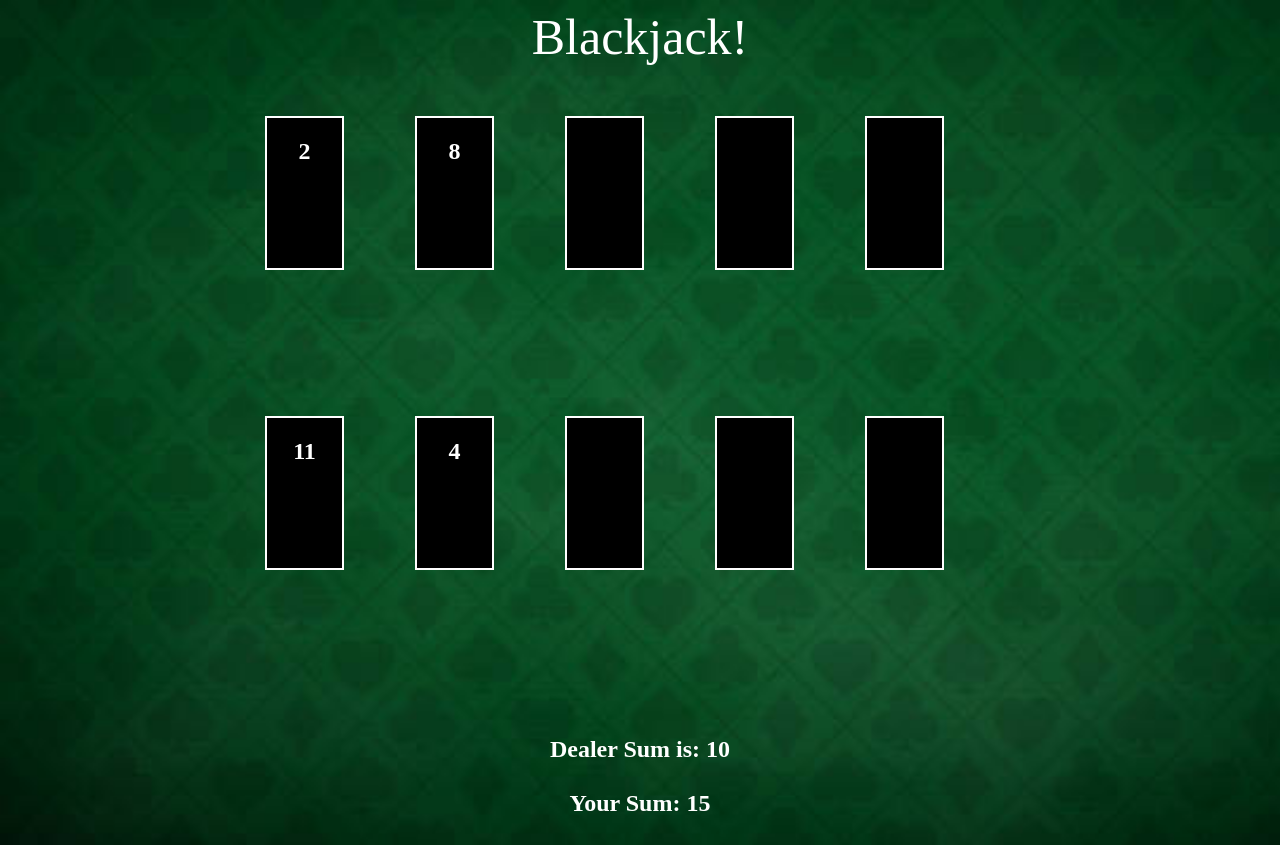
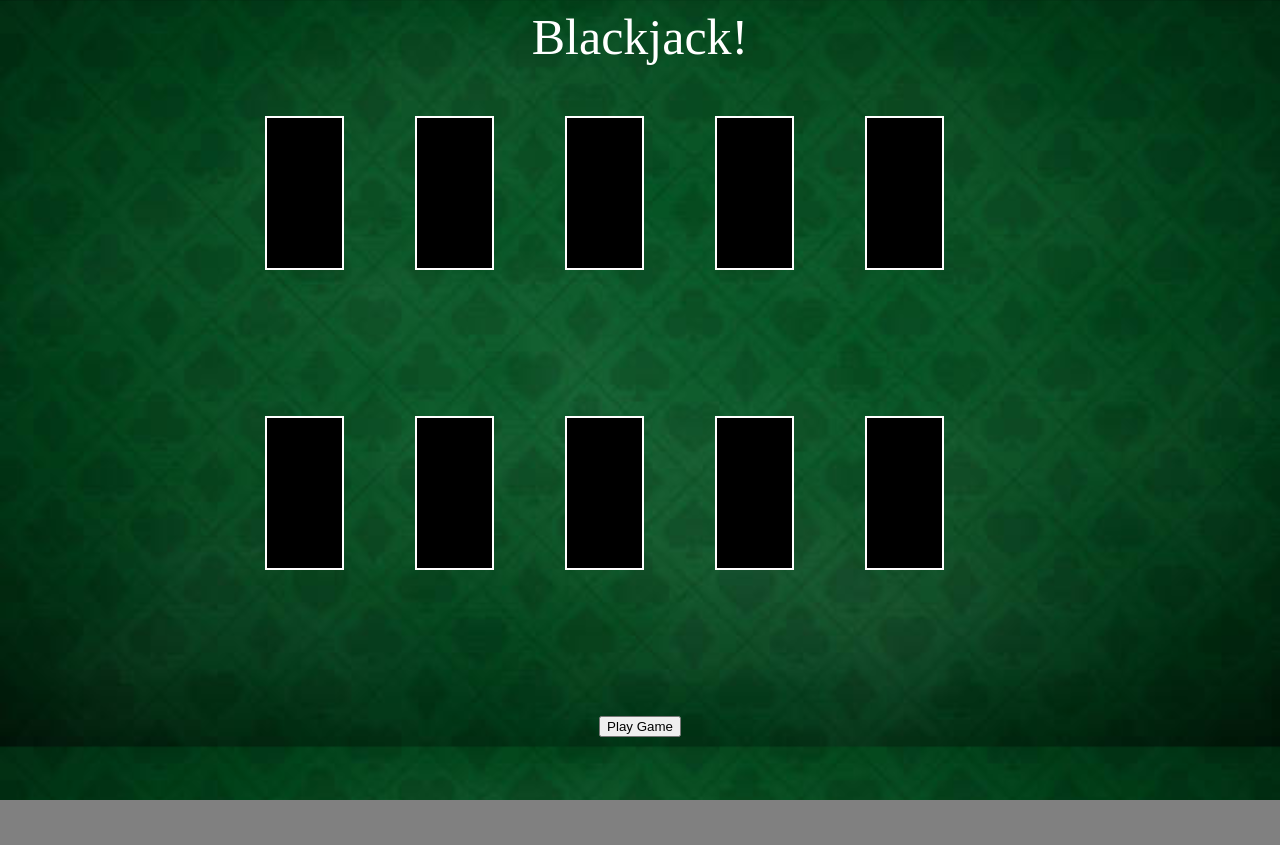
Before and after one commit to anovick1/Blackjack_Novick, a plain HTML site: page index.html in a window 1280 px wide. After the commit the page ends 800 px from the top, so only its background shows below. Drawn offline with Linux system fonts and the light colour scheme.

Commit message:
add start button with event listener

```diff
--- a/script.js
+++ b/script.js
@@ -4,9 +4,12 @@ let user = []
 let userSum = 0
 let dealerSum = 0
 
-let buttons = document.querySelector('buttons')
+let buttons = document.querySelector('.buttons')
 let stats = document.querySelector('.stats')
 let statLine = document.createElement('h1')
+let startBtn = document.createElement('button')
+startBtn.innerText = 'Play Game'
+buttons.append(startBtn)
 
 let d0 = document.querySelector('#d0')
 let d1 = document.querySelector('#d1')
@@ -78,12 +81,11 @@ const sum = () => {
   for (let i = 0; i < user.length; i++) {
     userSum += user[i].value
   }
-  statLine.innerText =
-    ' Dealer Sum is: ' + dealerSum + '\n\nYour Sum: ' + userSum
+  statLine.innerText = ' Dealer Sum: ' + dealerSum + '\n\nYour Sum: ' + userSum
   stats.append(statLine)
 }
 
-const start = () => {
+startBtn.addEventListener('click', () => {
   user.push(dealCard())
   userCard0.innerText = user[0].value
   u0.append(userCard0)
@@ -100,6 +102,5 @@ const start = () => {
   dealerCard1.innerText = dealer[1].value
   d1.append(dealerCard1)
   sum()
-}
-
-start()
+  startBtn.style.display = 'none'
+})
--- a/style.css
+++ b/style.css
@@ -24,3 +24,8 @@ header {
   height: 150px;
   border: solid white 2px;
 }
+
+.buttons {
+  display: flex;
+  align-items: right;
+}
```
